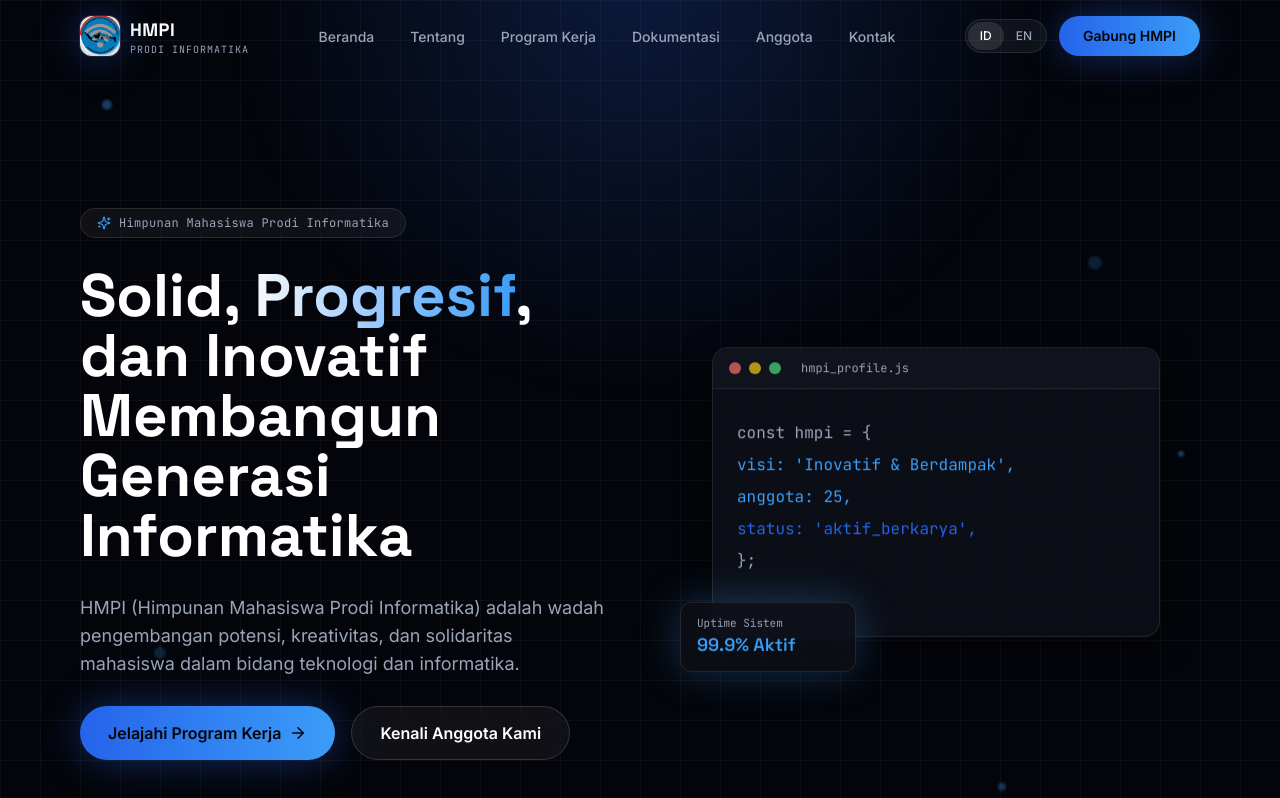
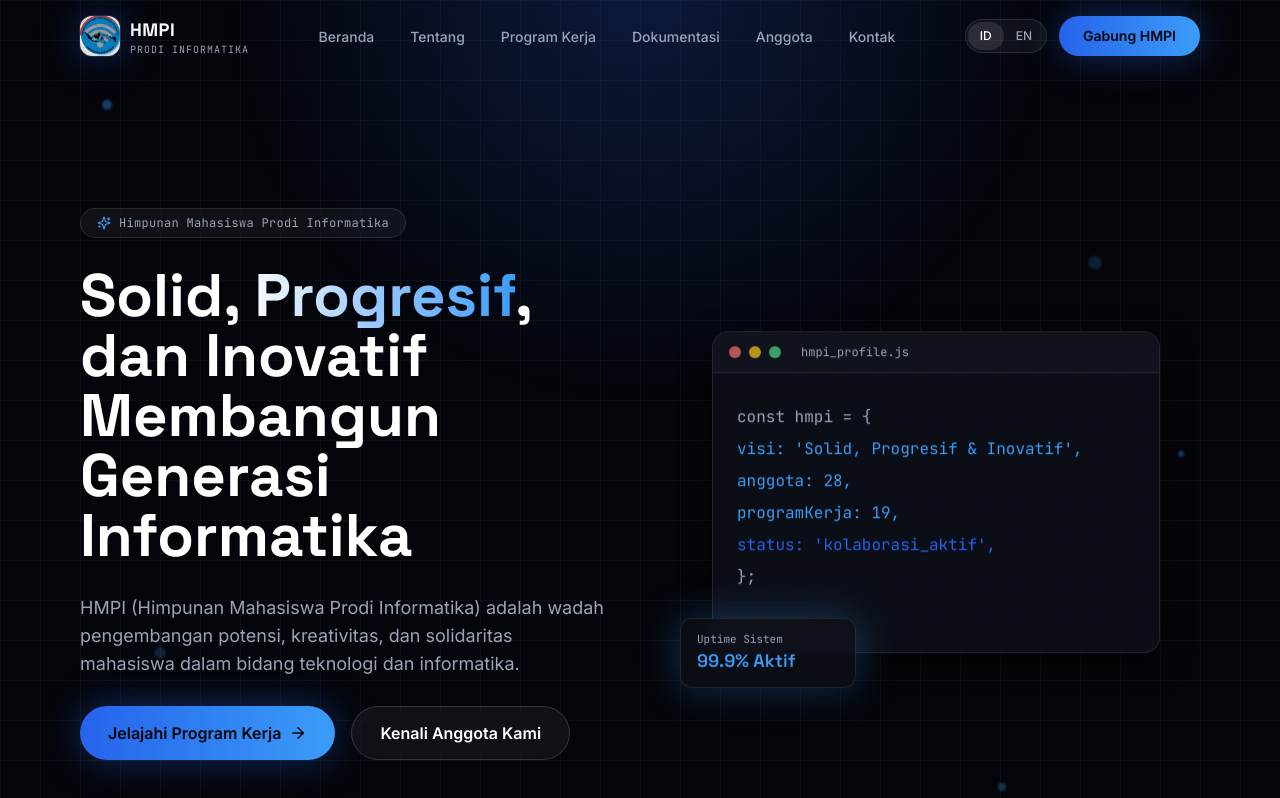
Before and after one commit to Cahya-Nex77/nexus, a React (Vite) app: page / in a window 1280 px wide. Shown: the top 798 px of the page. Built offline with nearby package versions, Linux system fonts and the light colour scheme.

Commit message:
feat(hero): update snippet kode sesuai visi dan statistik terbaru

```diff
--- a/src/components/Hero.jsx
+++ b/src/components/Hero.jsx
@@ -6,9 +6,10 @@ import { translations } from "../data/translations.js";
 
 const codeLines = [
   { text: "const hmpi = {", color: "text-slate-soft" },
-  { text: "  visi: 'Inovatif & Berdampak',", color: "text-cyan-glow" },
-  { text: "  anggota: 25,", color: "text-cyan-glow" },
-  { text: "  status: 'aktif_berkarya',", color: "text-indigo-glow" },
+  { text: "  visi: 'Solid, Progresif & Inovatif',", color: "text-cyan-glow" },
+  { text: "  anggota: 28,", color: "text-cyan-glow" },
+  { text: "  programKerja: 19,", color: "text-cyan-glow" },
+  { text: "  status: 'kolaborasi_aktif',", color: "text-indigo-glow" },
   { text: "};", color: "text-slate-soft" },
 ];
 
```
